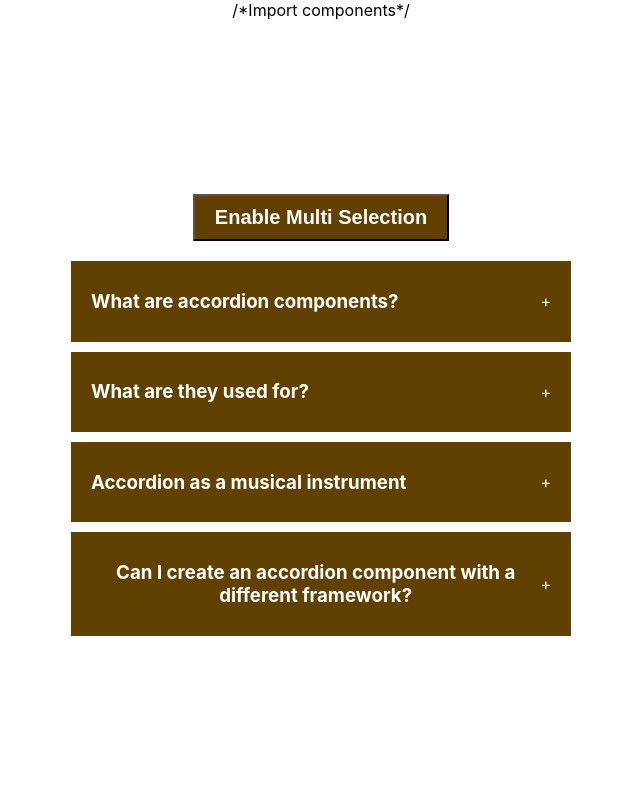
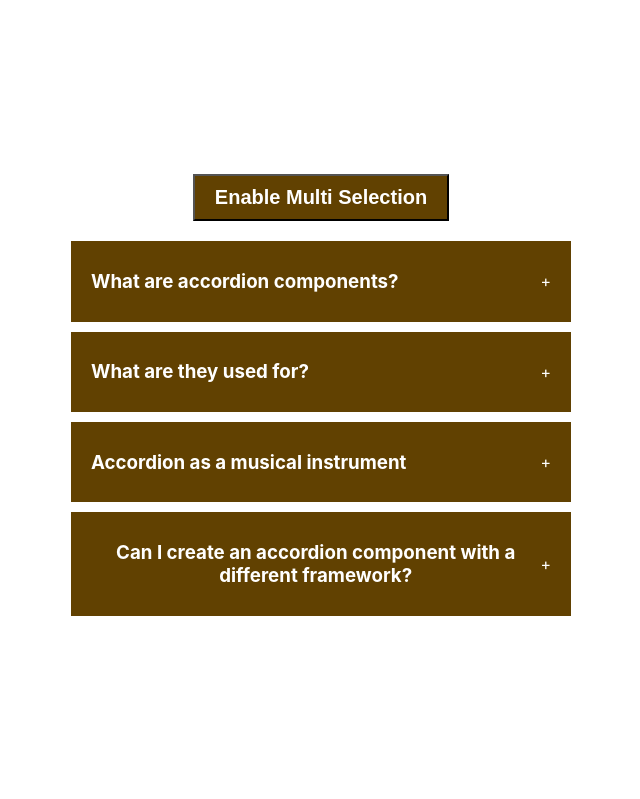
Before and after one commit to Juancaceres963/25_react_projects, a React (Create React App) app: page / in a window 1280 px wide. Shown: the top 799 px of the page, without its empty margins (319-959 px from the left). Built offline with nearby package versions, Linux system fonts and the light colour scheme.

Commit message:
Coment correction

```diff
--- a/src/App.js
+++ b/src/App.js
@@ -5,7 +5,7 @@ import RandonColor from './components/random-color';
 function App() {
   return (
     <div className="App">
-      /*Import components*/
+      {/* Import components */}
       <Accordian/>
       <RandonColor/>
     </div>
```
